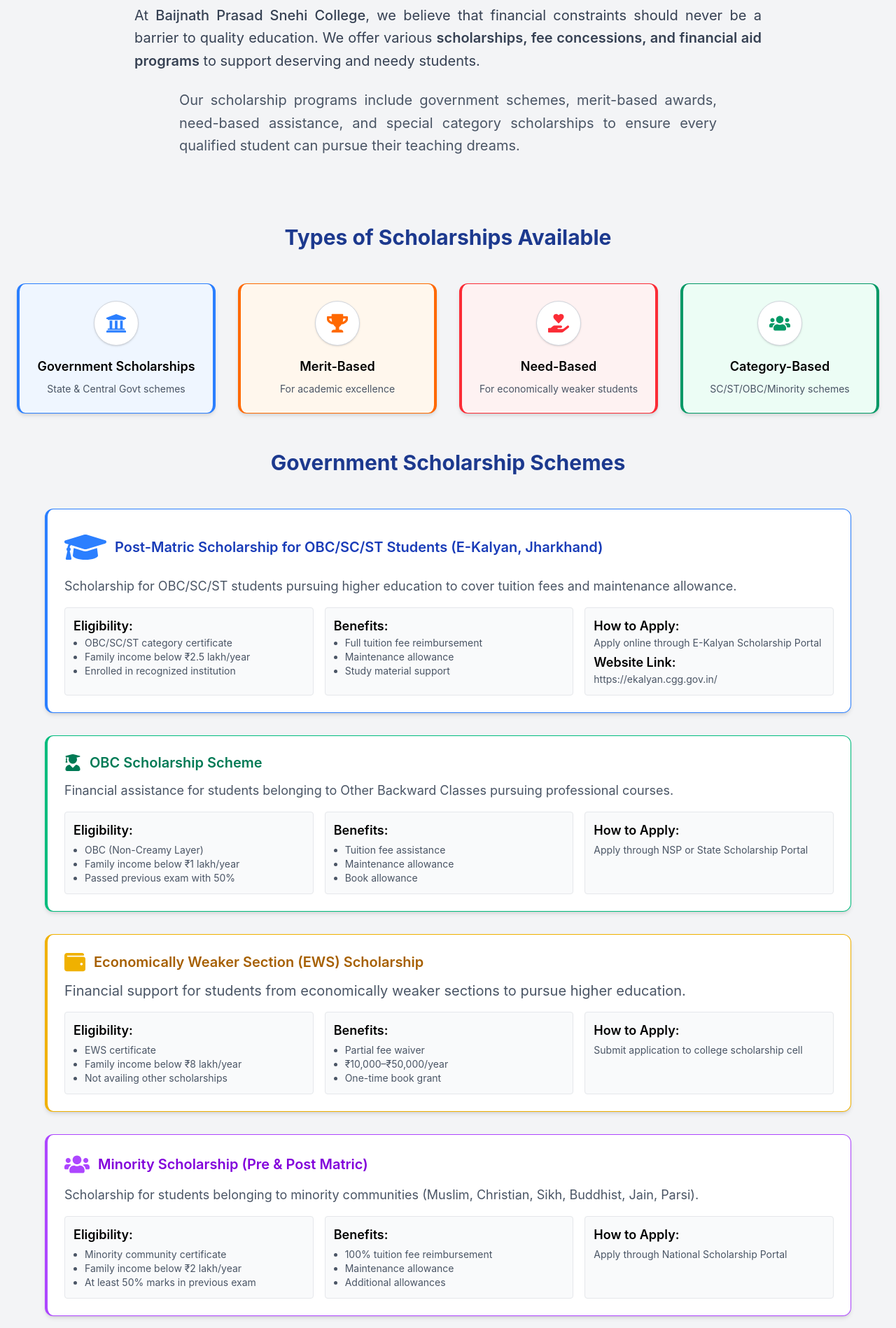
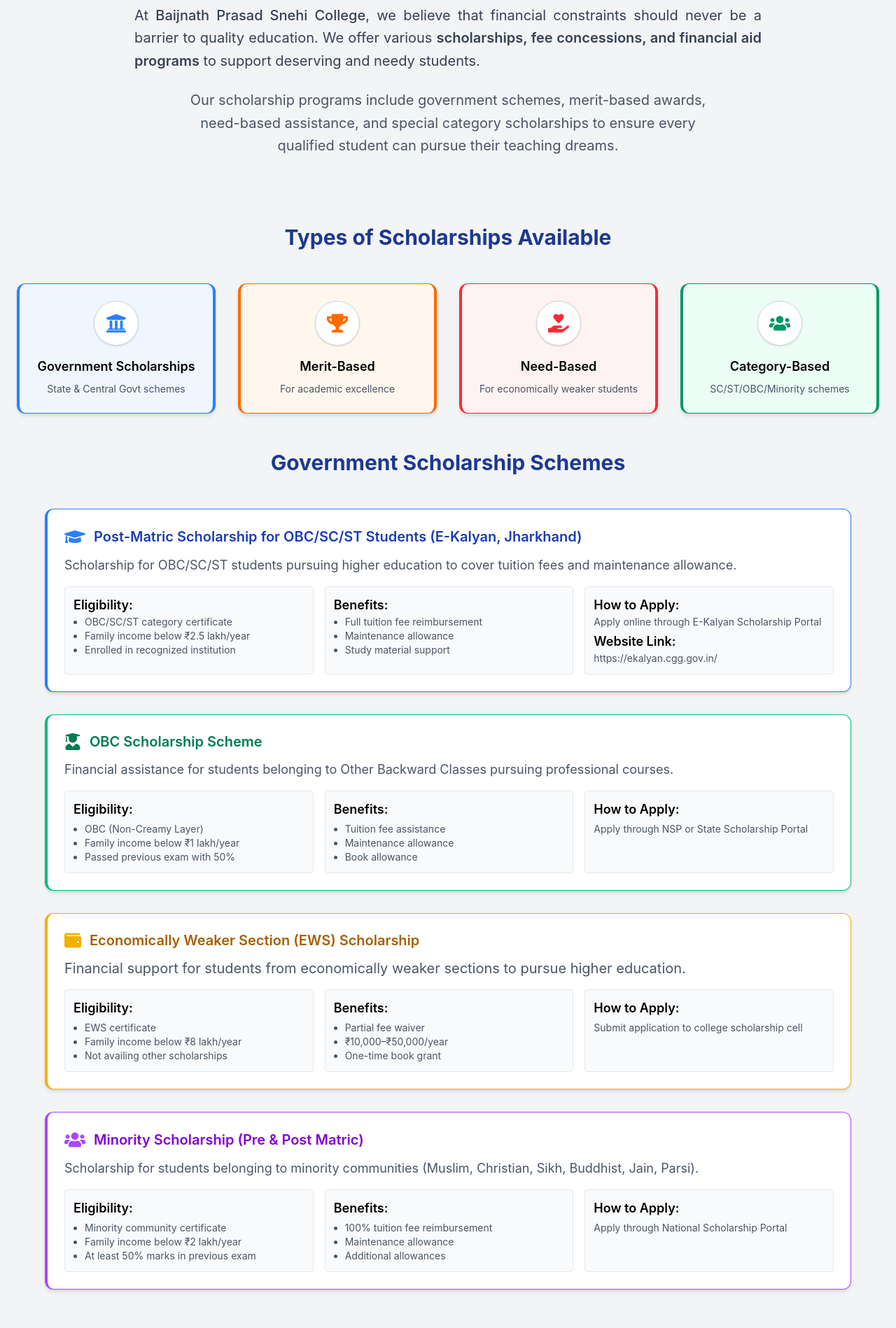
Before and after one commit to ravikrpatel01/bpsc-bca-website, a React (Vite) app: page /admissions/scholarships in a window 1280 px wide. Shown: the part 580-2478 px from the top of the page at 70% size. Built offline with nearby package versions, Linux system fonts and the light colour scheme.

Commit message:
Updated css details for large screen

```diff
--- a/src/components/FinancialAidSection.jsx
+++ b/src/components/FinancialAidSection.jsx
@@ -35,7 +35,7 @@
           to support deserving and needy students.
         </p>
 
-        <p className="max-w-3xl lg:text-xl text-justify mx-auto text-gray-600 lg:leading-relaxed">
+        <p className="max-w-3xl lg:text-xl text-justify lg:text-center mx-auto text-gray-600 lg:leading-relaxed">
           Our scholarship programs include government schemes, merit-based
           awards, need-based assistance, and special category scholarships to
           ensure every qualified student can pursue their teaching dreams.
--- a/src/components/GovernmentScholarships.jsx
+++ b/src/components/GovernmentScholarships.jsx
@@ -16,7 +16,7 @@
         {/* Card 1 */}
         <div className="bg-white border rounded-xl shadow-md p-2 lg:p-6 border-l-4 border-blue-500">
           <div className="flex items-center gap-3 lg:mb-3">
-            <FaGraduationCap className="text-blue-500 text-6xl" />
+            <FaGraduationCap className="text-blue-500 text-6xl lg:text-3xl" />
             <h3 className="font-semibold text-lg lg:text-xl text-blue-800">
               Post-Matric Scholarship for OBC/SC/ST Students (E-Kalyan,
               Jharkhand)
@@ -105,7 +105,7 @@
         {/* Card 3 */}
         <div className="bg-white border rounded-xl shadow-md p-2 lg:p-6 border-l-4 border-yellow-500">
           <div className="flex items-center gap-3 mb-1 lg:mb-3">
-            <FaWallet className="text-yellow-500 text-3xl" />
+            <FaWallet className="text-yellow-500 text-3xl lg:text-2xl" />
             <h3 className="font-semibold text-lg lg:text-xl text-yellow-700">
               Economically Weaker Section (EWS) Scholarship
             </h3>
@@ -147,7 +147,7 @@
         {/* Card 4 */}
         <div className="bg-white border rounded-xl shadow-md p-2 lg:p-6 border-l-4 border-purple-500">
           <div className="flex items-center gap-3 mb-1 lg:mb-3">
-            <FaUsers className="text-purple-500 text-4xl" />
+            <FaUsers className="text-purple-500 text-4xl lg:text-3xl" />
             <h3 className="font-semibold text-lg lg:text-xl text-purple-700">
               Minority Scholarship (Pre & Post Matric)
             </h3>
--- a/src/components/ScholarshipInfo.jsx
+++ b/src/components/ScholarshipInfo.jsx
@@ -10,7 +10,7 @@
       <div className="max-w-5xl mx-auto bg-white border rounded-xl shadow-md p-2 lg:p-6 border-l-4 border-yellow-500">
         <ul className="lg:space-y-5 space-y-2 text-gray-700">
           <li className="flex gap-3">
-            <FaInfoCircle className="text-yellow-500 text-5xl mt-1" />
+            <FaInfoCircle className="lg:text-2xl text-5xl mt-1 text-yellow-500" />
             <p>
               <span className="font-semibold">Application Deadline:</span>{" "}
               Scholarship applications must be submitted within 30 days of
@@ -19,7 +19,7 @@
           </li>
 
           <li className="flex gap-3">
-            <FaInfoCircle className="text-yellow-500 text-5xl mt-1" />
+            <FaInfoCircle className="text-yellow-500 text-5xl lg:text-2xl mt-1" />
             <p>
               <span className="font-semibold">Renewal:</span> Most scholarships
               are renewable each year subject to maintaining required attendance
@@ -28,7 +28,7 @@
           </li>
 
           <li className="flex gap-3">
-            <FaInfoCircle className="text-yellow-500 text-5xl mt-1" />
+            <FaInfoCircle className="text-yellow-500 text-5xl lg:text-2xl mt-1" />
             <p>
               <span className="font-semibold">Multiple Scholarships:</span>{" "}
               Students can apply for multiple scholarships but can avail only
@@ -37,7 +37,7 @@
           </li>
 
           <li className="flex gap-3">
-            <FaInfoCircle className="text-yellow-500 text-5xl mt-1" />
+            <FaInfoCircle className="text-yellow-500 text-5xl lg:text-2xl mt-1" />
             <p>
               <span className="font-semibold">Verification:</span> All
               certificates and documents are subject to verification. False
@@ -46,7 +46,7 @@
           </li>
 
           <li className="flex gap-3">
-            <FaInfoCircle className="text-yellow-500 text-5xl mt-1" />
+            <FaInfoCircle className="text-yellow-500 text-5xl lg:text-2xl mt-1" />
             <p>
               <span className="font-semibold">Contact:</span> For
               scholarship-related queries, contact the College Scholarship Cell
```
